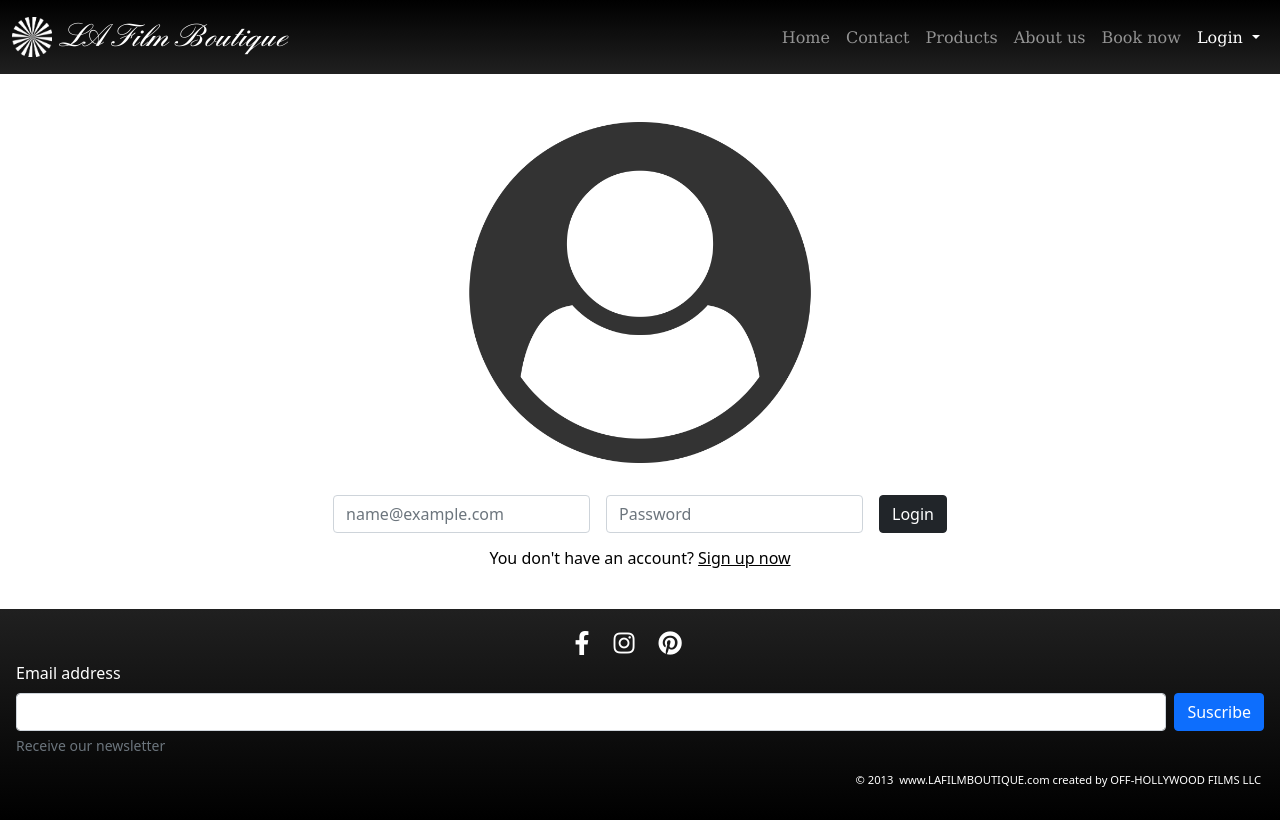
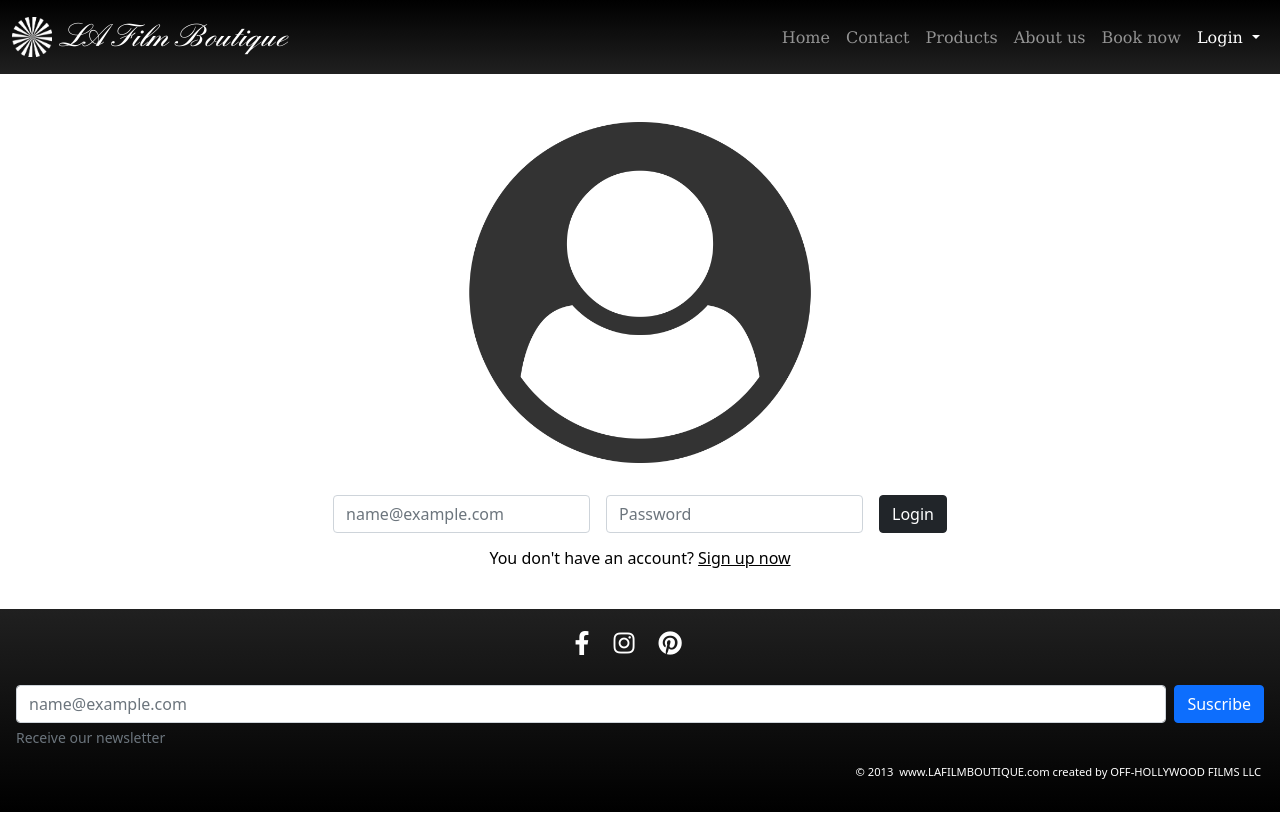
Before and after one commit to ItsDanielMx/LAfilmboutique, a website: page src/Paginas/login.html in a window 1280 px wide. Drawn offline with nearby package versions, Linux system fonts and the light colour scheme.

Commit message:
arreglos en el footer

```diff
--- a/src/Paginas/login.html
+++ b/src/Paginas/login.html
@@ -120,10 +120,9 @@
             <a href="https://www.instagram.com/lafilmboutique/"> <i class="fab fa-instagram"></i> </a>
             <a href="https://www.pinterest.com/lafilmboutique"> <i class="fab fa-pinterest"></i> </a>
         </div>
-        <div class="mb-3">
-            <label for="exampleInputEmail1" class="form-label">Email address</label>
+        <div class="mb-3"> <br>
             <span class="d-flex justify-content-between">
-                <input type="email" class="form-control" id="exampleInputEmail1" aria-describedby="emailHelp">
+                <input type="email" class="form-control" id="exampleInputEmail1" placeholder="name@example.com" aria-describedby="emailHelp">
                 <button type="submit" class="btn btn-primary ms-2">Suscribe</button>
             </span>
             <div id="emailHelp" class="form-text">Receive our newsletter</div>
@@ -138,6 +137,7 @@
     <script src="https://cdn.jsdelivr.net/npm/bootstrap@5.1.3/dist/js/bootstrap.min.js"
         integrity="sha384-QJHtvGhmr9XOIpI6YVutG+2QOK9T+ZnN4kzFN1RtK3zEFEIsxhlmWl5/YESvpZ13"
         crossorigin="anonymous"></script>
+        <script src="/js/login.js"></script>
 </body>
 
 </html>
```
Also changed, not shown: index.html (+2 -3 lines), js/login.js (added, +11 -0 lines), src/Paginas/contacto.html (+2 -3 lines), src/Paginas/nosotros .html (+2 -3 lines), src/Paginas/ordena.html (+3 -3 lines), src/Paginas/productos.html (+2 -4 lines), src/Paginas/registrarse.html (+3 -3 lines), js/ordena.js (renamed from js/productos.js), js/registrarse.js (added).
